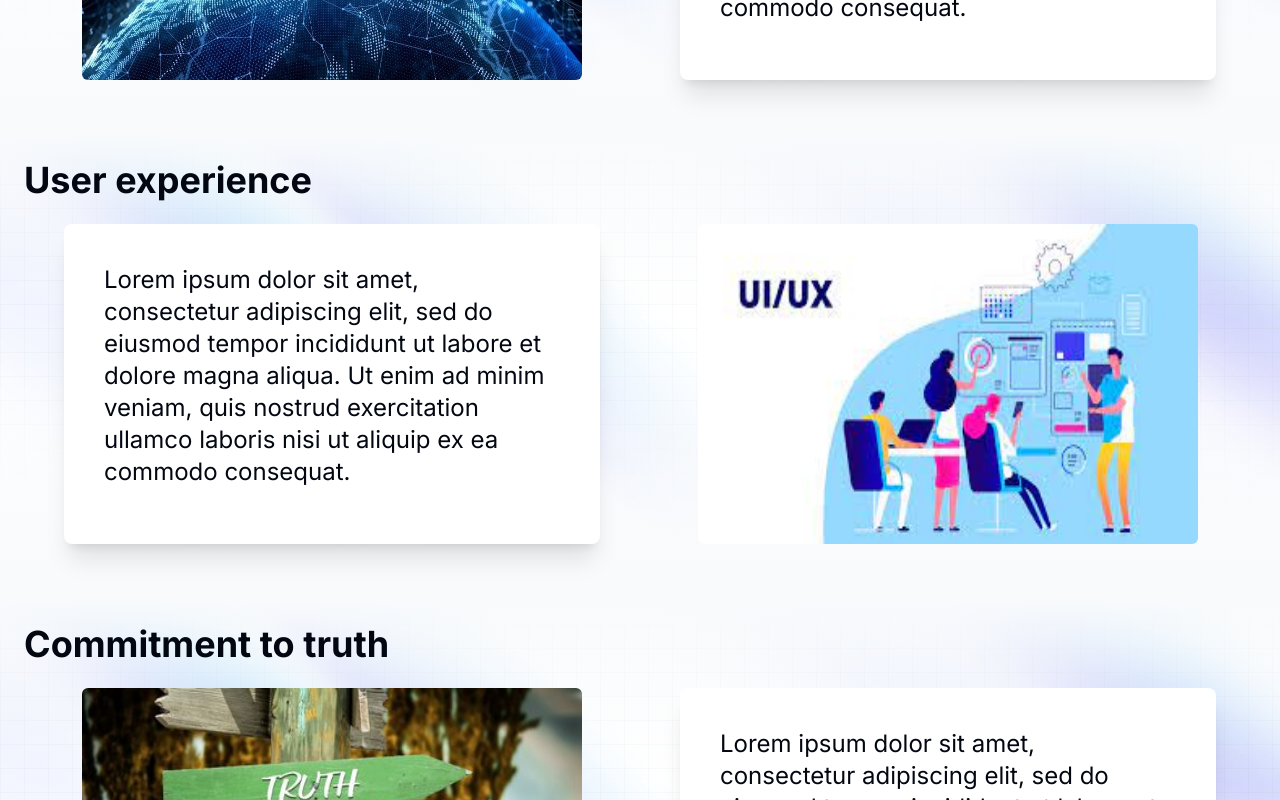
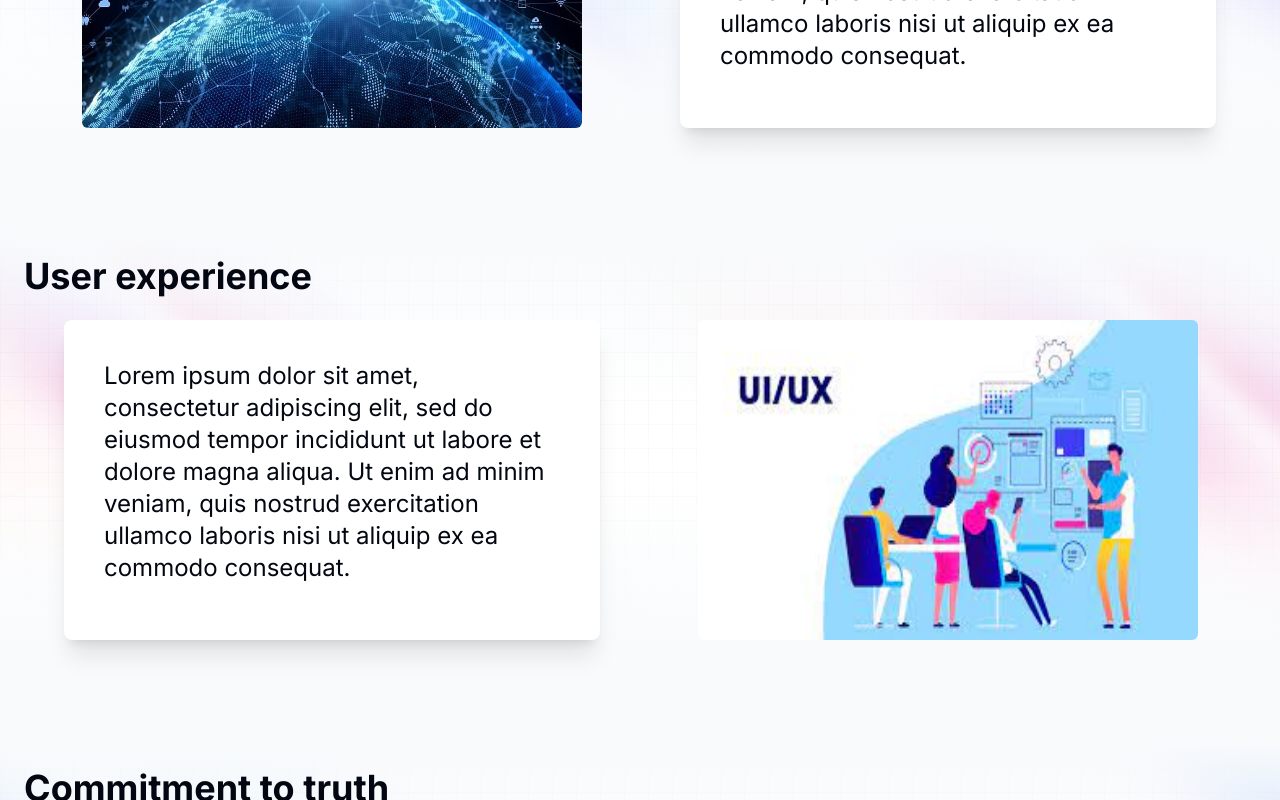
Before and after one commit to nardis9501/famdesc-landingpage, a Next.js app: page / in a window 1280 px wide. Shown: the part 3280-4080 px from the top of the page. Built offline with nearby package versions, Linux system fonts and the light colour scheme; what @midudev/tailwind-animations would draw is missing.

Commit message:
feat: add background image to feature card component

```diff
--- a/components/BenefitsList/FeatureCard.js
+++ b/components/BenefitsList/FeatureCard.js
@@ -2,9 +2,11 @@ import { useAppContext } from "@/app/providers";
 import { features } from "./list.data";
 import Image from "next/image";
 import GridBackground from "../Grid-background/GridBackground";
+import { useState } from "react";
 
 export default function FeatureCard(props) {
   const { color } = useAppContext();
+  let counter = 0;
 
   const isEven = (id) => {
     if (id % 2 === 0) {
@@ -14,11 +16,18 @@ export default function FeatureCard(props) {
   };
   return (
     <>
-      {features.map(({ id, title, text, img }) => (
-        <GridBackground key={id} backdropTop backdropBottom>
+      {features.map(({ id, title, text, img }) => {
+        counter = counter + 1;
+        return (
+          <div key={id}>
+            <GridBackground
+              backdropTop
+              backdropBottom
+              heroImageNumber={counter}
+            >
               <section
                 className={
-              "p-8 md:p-6 my-8 m-4 md:mx-0  text-gray-950 dark:text-white"
+                  "p-8 md:p-6 my-20 m-4 md:mx-0  text-gray-950 dark:text-white"
                 }
               >
                 <h4 className="text-4xl font-bold mb-6">{title}</h4>
@@ -40,7 +49,9 @@ export default function FeatureCard(props) {
                 </div>
               </section>
             </GridBackground>
-      ))}
+          </div>
+        );
+      })}
     </>
   );
 }
```
Lines whose indentation alone changed are shown as unchanged.
